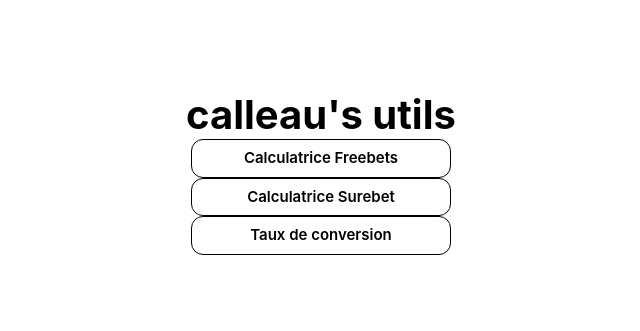
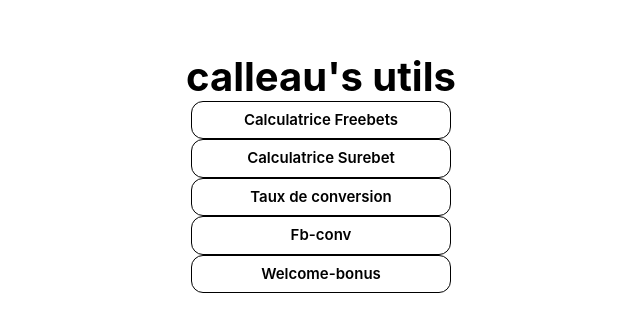
Before and after one commit to calleau/calleau-utils, a plain HTML site: page index.html in a window 1280 px wide. Shown: the part 227-558 px from the top of the page, without its empty margins (319-959 px from the left). Drawn offline with Linux system fonts and the light colour scheme.

Commit message:
Add links to Fb-conv and Welcome-bonus pages

```diff
--- a/index.html
+++ b/index.html
@@ -47,6 +47,8 @@
 			<a href="calc-freebets.html" class="btn btn-secondary">Calculatrice Freebets</a>
 			<a href="surebet/surebet.html" class="btn btn-secondary">Calculatrice Surebet</a>
 			<a href="calc-conversion.html" class="btn btn-secondary">Taux de conversion</a>
+			<a href="fb-conv/index.html" class="btn btn-secondary">Fb-conv</a>
+			<a href="welcome-bonus/index.html" class="btn btn-secondary">Welcome-bonus</a>
 		</nav>
 	</main>
 </body>
```
